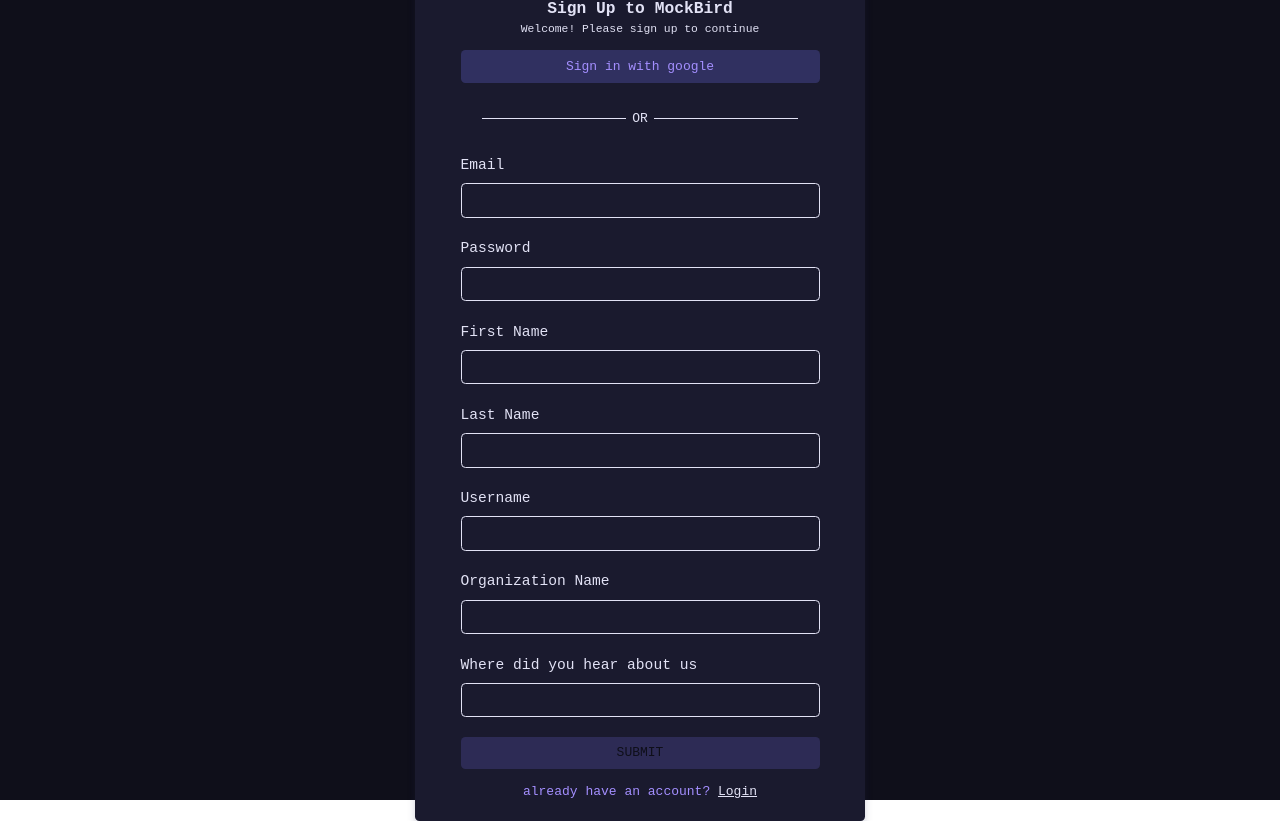
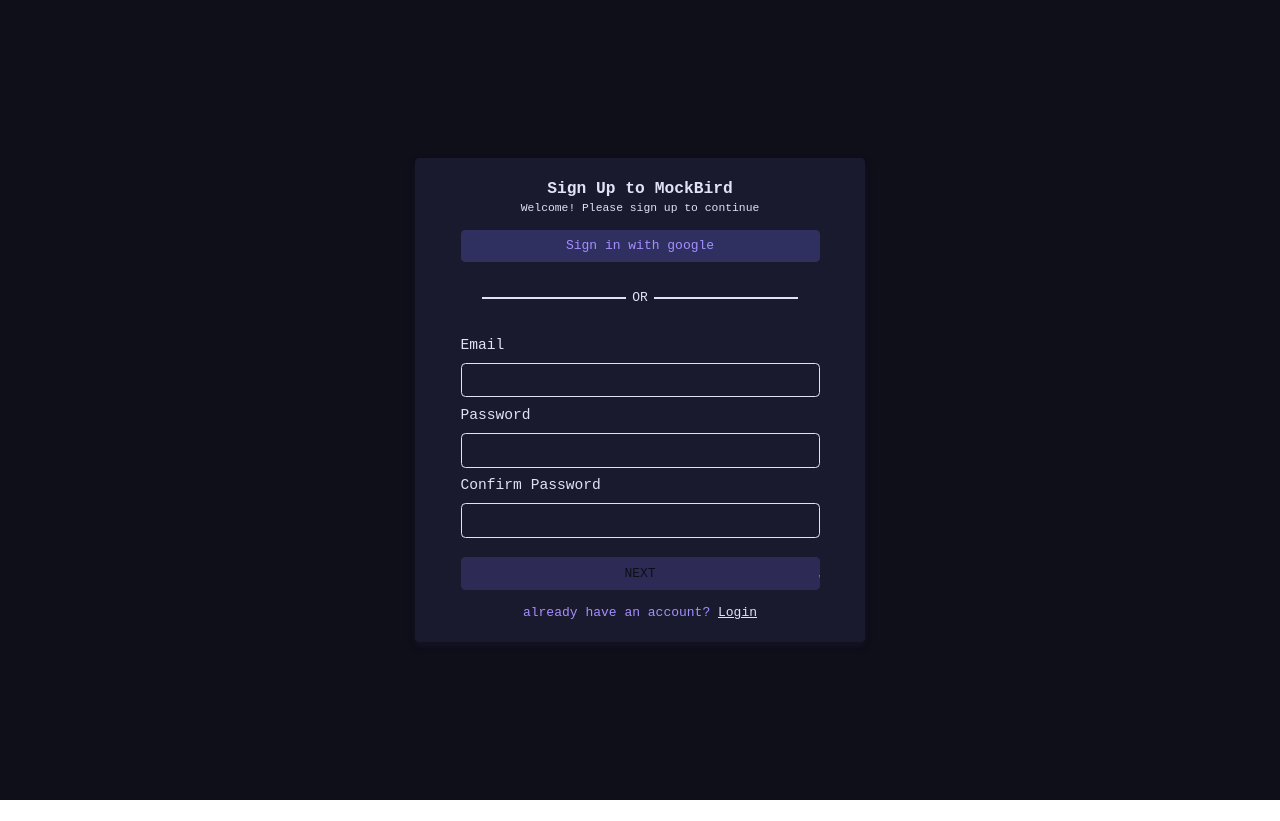
Before and after one commit to GauravRai2002/frontend-mock, a Next.js app: page /auth/signup in a window 1280 px wide. After the commit the page ends 800 px from the top, so only its background shows below. Built offline with nearby package versions, Linux system fonts and the light colour scheme; no server answers.

Commit message:
multi part in signup

```diff
--- a/src/app/auth/login/page.tsx
+++ b/src/app/auth/login/page.tsx
@@ -1,14 +1,29 @@
 'use client'
-import React, { useState } from 'react'
+import React, { useEffect, useState } from 'react'
 import { useLoginUser } from '@/hooks/use-login'
 import { useRouter } from 'next/navigation'
+
+type FormDataSignIn = {
+    email:string,
+    password:string
+}
 
 
 const Page:React.FC = () => {
 
-    const { loginUser, handleGoogleSignIn } = useLoginUser()
+    const { loginUser, handleGoogleSignIn, error:loginError, loading } = useLoginUser()
     const [error, setError] = useState<string>('')
     const router = useRouter()
+    const [formData, setFormData] = useState<FormDataSignIn>({
+        email:'',
+        password:''
+    })
+
+    const isDisabled:()=>boolean = ()=>{
+        const disabledLogic = loading || !formData.email || !formData.password || formData.email.trim().length==0 || formData.password.trim().length==0
+        return disabledLogic
+    }
+
 
     const handleSubmit = async(formdata:FormData)=>{
         const email = formdata.get('email') as string
@@ -20,8 +35,6 @@
         }
         await loginUser({email, password})
     }
-    //TODO: remove this
-    console.log(error)
 
     return (
         <div className='w-[40%] h-[50%] max-w-[450px] max-h-[600px] min-w-[300px] min-h-[450px] p-4 bg-card rounded-md flex flex-col items-center justify-center gap-4 shadow-lg shadow-foreground'>
@@ -43,7 +56,23 @@
                     <div className='h-0.5 bg-accent-foreground w-[40%]'></div>
                 </div>
 
-                <form className='flex flex-col items-center justify-center w-full gap-6' action={handleSubmit}>
+                {loginError.length>0&&<div className='w-full h-auto px-4 py-2 bg-destructive-foreground border-1 border-destructive rounded-md text-destructive text-center'>
+                    {loginError}
+                </div>}
+
+                <form className='flex flex-col items-center justify-center w-full gap-6' action={handleSubmit} onChange={(e)=>{
+                    const _formData = e.currentTarget
+                    const formData = new FormData(_formData)
+
+                    const email = formData.get('email') as string;
+                    const password = formData.get('password') as string;
+
+                    setFormData((prev)=>{
+                        return {...prev,
+                        email:email,
+                        password:password}
+                    })
+                }}>
                     <div className='w-full flex flex-col items-start justify-center gap-2'>
                         <label className='text-lg' htmlFor="email">Email</label>
                         <input className='border border-[1.5px w-full rounded-md p-2 focus:outline-none' type="email" name="email" id="email" />
@@ -54,7 +83,7 @@
                     </div>
 
 
-                    <input className='w-full flex items-center justify-center gap-2 bg-primary rounded-md p-2 cursor-pointer text-background' type="submit" value="Submit" />
+                    <input disabled={isDisabled()} className={`w-full flex items-center justify-center gap-2 ${isDisabled() ? 'bg-secondary cursor-not-allowed' : 'bg-primary cursor-pointer'}  rounded-md p-2  text-background`} type="submit" value="Submit" />
 
                 </form>
             </div>
--- a/src/app/auth/signup/page.tsx
+++ b/src/app/auth/signup/page.tsx
@@ -1,5 +1,5 @@
 'use client'
-import React, { useState } from 'react'
+import React, { useState, useEffect } from 'react'
 import { useRouter } from 'next/navigation'
 import { useSignupUser } from '@/hooks/use-signup'
 
@@ -7,36 +7,56 @@
 type STEP = 'CREDENTIALS' | 'ORGANIZATION_DATA' | 'VERIFICATION'
 
 type FormDataSignUp = {
-    email:string,
-    password:string,
-    firstName:string,
-    lastName:string,
-    organizationName:string,
-    source:string,
-    userName:string,
+    email: string,
+    password: string,
+    confirmPassword: string,
+    firstName: string,
+    lastName: string,
+    organizationName: string,
+    source: string,
+    userName: string,
 }
 
 
 
 
-const Page:React.FC = () => {
+const Page: React.FC = () => {
 
-    const { signUpUser, verifyEmailCode, handleGoogleSignUp } = useSignupUser()
+    const { signUpUser, verifyEmailCode, handleGoogleSignUp, error:loginError, loading } = useSignupUser()
     const [error, setError] = useState<string>('')
     const router = useRouter()
     const [step, setStep] = useState<STEP>('CREDENTIALS')
     const [formData, setFormData] = useState<FormDataSignUp>({
-        email:'',
-        password:'',
-        firstName:'',
-        lastName:'',
-        organizationName:'',
-        source:'',
-        userName:''
+        email: '',
+        password: '',
+        confirmPassword: '',
+        firstName: '',
+        lastName: '',
+        organizationName: '',
+        source: '',
+        userName: ''
     })
-    const nextDisabled = (!formData.email || !formData.password || !formData.firstName || !formData.lastName || !formData.organizationName || !formData.userName || formData.email.trim().length==0 || formData.password.trim().length==0 || formData.firstName.trim().length==0 || formData.lastName.trim().length==0 || formData.organizationName.trim().length==0 || formData.userName.trim().length==0)
 
-    const handleSubmit = async(formdata:FormData)=>{
+    useEffect(()=>{
+        setError(loginError)
+    },[loginError])
+
+    const nextDisabled = () => {
+        if (step === 'CREDENTIALS') {
+            return (!formData.email || !formData.password || !formData.confirmPassword || formData.email.trim().length == 0 || formData.password.trim().length == 0 || formData.confirmPassword.trim().length == 0)
+        } else {
+            return (!formData.email || !formData.password || !formData.firstName || !formData.lastName || !formData.organizationName || !formData.userName || formData.email.trim().length == 0 || formData.password.trim().length == 0 || formData.firstName.trim().length == 0 || formData.lastName.trim().length == 0 || formData.organizationName.trim().length == 0 || formData.userName.trim().length == 0)
+        }
+    }
+    // const nextDisabled = (!formData.email || !formData.password || !formData.firstName || !formData.lastName || !formData.organizationName || !formData.userName || formData.email.trim().length==0 || formData.password.trim().length==0 || formData.firstName.trim().length==0 || formData.lastName.trim().length==0 || formData.organizationName.trim().length==0 || formData.userName.trim().length==0)
+
+    const handleFirstStepChange = (e: any) => {
+        // e.preventDefault();
+        setStep('ORGANIZATION_DATA')
+        setError('')
+    }
+
+    const handleSubmit = async (formdata: FormData) => {
         const email = formdata.get('email') as string
         const password = formdata.get('password') as string
         const organizationName = formdata.get('organizationName') as string
@@ -45,30 +65,28 @@
         const source = formdata.get('source') as string
         const userName = formdata.get('userName') as string
 
-        if(!email || !password || !firstName || !lastName || !userName || !organizationName || email.trim().length==0 || password.trim().length==0 || firstName.trim().length==0 || lastName.trim().length==0 || organizationName.trim().length==0 || userName.trim().length==0){
+        if (!email || !password || !firstName || !lastName || !userName || !organizationName || email.trim().length == 0 || password.trim().length == 0 || firstName.trim().length == 0 || lastName.trim().length == 0 || organizationName.trim().length == 0 || userName.trim().length == 0) {
             setError('Please enter all the details')
             return
         }
-        await signUpUser({email, password, firstName, lastName, organizationName, source, userName, setStep})
+        await signUpUser({ email, password, firstName, lastName, organizationName, source, userName, setStep })
     }
 
-    const handleVerification = async(_formData:FormData)=>{
+    const handleVerification = async (_formData: FormData) => {
         const code = _formData.get('code') as string
 
-        try{
-            await verifyEmailCode({verificationCode:code, orgName: formData.organizationName})
+        try {
+            await verifyEmailCode({ verificationCode: code, orgName: formData.organizationName })
             // router.push('/')
-        }catch(err){
+        } catch (err) {
             console.error(err)
         }
     }
 
-    //TODO: remove this
-    console.log(error)
 
     return (
         <div className='w-[40%] h-fit max-w-[450px] py-6 min-w-[300px] min-h-[450px] p-4 bg-card rounded-md flex flex-col items-center justify-center gap-4 shadow-lg shadow-foreground'>
-            {step!=='VERIFICATION' && <div className='w-full flex flex-col items-center justify-center gap-4 text-accent-foreground px-10'>
+            {step !== 'VERIFICATION' && <div className='w-full flex flex-col items-center justify-center gap-4 text-accent-foreground px-10'>
                 <div className='flex flex-col items-center justify-center text-accent-foreground'>
                     <div className='text-xl font-bold'>Sign Up to MockBird</div>
                     <p className='text-sm text-center'>Welcome! Please sign up to continue</p>
@@ -86,23 +104,30 @@
                     <div className='h-0.5 bg-accent-foreground w-[40%]'></div>
                 </div>
 
-                <form className='flex flex-col items-center justify-center w-full gap-6' onChange={(e)=>{
+
+                {error.length>0&&<div className='w-full h-auto px-4 py-2 bg-destructive-foreground border-1 border-destructive rounded-md text-destructive text-center'>
+                    {error}
+                </div>}
+
+                <form className='flex flex-col items-center justify-center w-full gap-6 overflow-x-hidden relative' onChange={(e) => {
                     const _formData = e.currentTarget;
                     const formData = new FormData(_formData)
 
                     const email = formData.get('email') as string
                     const password = formData.get('password') as string
+                    const confirmPassword = formData.get('confirmPassword') as string
                     const organizationName = formData.get('organizationName') as string
                     const firstName = formData.get('firstName') as string
                     const lastName = formData.get('lastName') as string
                     const source = formData.get('source') as string
                     const userName = formData.get('userName') as string
 
-                    setFormData((prev:FormDataSignUp)=>{
+                    setFormData((prev: FormDataSignUp) => {
                         return {
                             ...prev,
                             email,
                             password,
+                            confirmPassword,
                             firstName,
                             lastName,
                             organizationName,
@@ -110,7 +135,9 @@
                             userName
                         }
                     })
-                }} action={handleSubmit}>
+                }} action={step === 'ORGANIZATION_DATA' ? handleSubmit : handleFirstStepChange}>
+
+                    <div className={` top-0 left-0 flex items-center justify-center gap-2 flex-col w-full h-full ${step === 'CREDENTIALS' ? 'relative' : '-translate-x-full absolute'}`}>
                         <div className={`w-full  flex flex-col items-start justify-center gap-2`}>
                             <label className='text-lg' htmlFor="email">Email</label>
                             <input className='border border-[1.5px w-full rounded-md p-2 focus:outline-none' type="email" name="email" id="email" />
@@ -121,6 +148,12 @@
                             <input className='border border-[1.5px w-full rounded-md p-2 focus:outline-none' type="password" name="password" id="password" />
                         </div>
 
+                        <div className={`w-full  flex flex-col items-start justify-center gap-2`}>
+                            <label className='text-lg' htmlFor="confirmPassword">Confirm Password</label>
+                            <input className='border border-[1.5px w-full rounded-md p-2 focus:outline-none' type="password" name="confirmPassword" id="confirmPassword" />
+                        </div>
+                    </div>
+                    <div className={`top-0 left-full flex items-center justify-center gap-2 flex-col w-full h-full ${step !== 'CREDENTIALS' ? 'relative -translate-x-full' : ' absolute'}`}>
                         <div className={`w-full  flex flex-col items-start justify-center gap-2`}>
                             <label className='text-lg' htmlFor="firstName">First Name</label>
                             <input className='border border-[1.5px w-full rounded-md p-2 focus:outline-none' type="text" name="firstName" id="firstName" />
@@ -145,15 +178,15 @@
                             <label className='text-lg' htmlFor="source">Where did you hear about us</label>
                             <input className='border border-[1.5px w-full rounded-md p-2 focus:outline-none' type="text" name="source" id="source" />
                         </div>
+                    </div>
 
-
-
-                    <input disabled={nextDisabled} className={`w-full flex items-center justify-center gap-2 ${nextDisabled?'bg-secondary cursor-not-allowed':'bg-primary cursor-pointer'}  rounded-md p-2  text-background`} type="submit" value='SUBMIT'/>
+                    {step==='ORGANIZATION_DATA'&&<input disabled={nextDisabled()} className={`w-full flex items-center justify-center gap-2 ${nextDisabled() ? 'bg-secondary cursor-not-allowed' : 'bg-primary cursor-pointer'}  rounded-md p-2  text-background`} type="submit" value='SUBMIT' />}
+                    {step==='CREDENTIALS'&&<button disabled={nextDisabled()} className={`w-full flex items-center justify-center gap-2 ${nextDisabled() ? 'bg-secondary cursor-not-allowed' : 'bg-primary cursor-pointer'}  rounded-md p-2  text-background`} type="button" onClick={handleFirstStepChange}>NEXT</button>}
 
 
                 </form>
             </div>}
-            {step==='VERIFICATION' && <div className='w-full flex flex-col items-center justify-center gap-4 text-accent-foreground px-10'>
+            {step === 'VERIFICATION' && <div className='w-full flex flex-col items-center justify-center gap-4 text-accent-foreground px-10'>
                 <div className='flex flex-col items-center justify-center text-accent-foreground gap-2'>
                     <div className='text-xl font-bold text-center'>Email sent to {formData.email}</div>
                     <p className='text-sm text-center'>Please enter the verification code sent to the email</p>
@@ -168,12 +201,12 @@
                         <input className='border border-[1.5px w-full rounded-md p-2 focus:outline-none' type="text" name="code" id="code" />
                     </div>
 
-                    <input disabled={nextDisabled} className={`w-full flex items-center justify-center gap-2 ${nextDisabled?'bg-secondary cursor-not-allowed':'bg-primary cursor-pointer'}  rounded-md p-2  text-background`} type="submit" value='SUBMIT'/>
+                    <input disabled={nextDisabled()} className={`w-full flex items-center justify-center gap-2 ${nextDisabled() ? 'bg-secondary cursor-not-allowed' : 'bg-primary cursor-pointer'}  rounded-md p-2  text-background`} type="submit" value='SUBMIT' />
 
 
                 </form>
             </div>}
-            {step==='CREDENTIALS' && <div className='text-primary'>already have an account? <span onClick={()=>{
+            {step === 'CREDENTIALS' && <div className='text-primary'>already have an account? <span onClick={() => {
                 router.push('/auth/login')
             }} className='text-foreground underline cursor-pointer'>Login</span></div>}
         </div>
--- a/src/hooks/use-login.ts
+++ b/src/hooks/use-login.ts
@@ -1,18 +1,21 @@
+'use client'
 import { useSignIn } from "@clerk/nextjs"
 import { useRouter } from "next/navigation"
+import { useState } from 'react'
 
 export const useLoginUser = () => {
 
     const router = useRouter()
     const { signIn, setActive } = useSignIn()
+    const [error, setError] = useState<string>('')
+    const [loading, setLoading] = useState<boolean>(false)
 
     const loginUser = async ({ email, password }: { email: string, password: string }) => {
 
         if (!signIn) return
 
-        console.log(email)
-
         try {
+            setLoading(true)
             const signinAttempt = await signIn?.create({
                 identifier: email
             })
@@ -29,8 +32,9 @@
                     router.push('/');
                 }
             }
-        } catch (err) {
-            console.error(err)
+        } catch (err:any) {
+            setError(err.errors[0].message)
+            setLoading(false)
         }
     }
 
@@ -39,6 +43,7 @@
         if (!signIn) return;
 
         try {
+            setLoading(true)
             const signInWithGoogle:any = await signIn.authenticateWithRedirect({
                 strategy: "oauth_google",
                 redirectUrl: "/auth/signup",
@@ -46,12 +51,14 @@
             });
             console.log(signInWithGoogle)
         } catch (err: any) {
+            setLoading(false)
             console.error('Error with Google login:', err);
             if (err.errors?.[0]?.code === 'form_identifier_not_found') {
             // Redirect to signup
             router.push('/auth/signup');
             } else {
-            console.error('Error with Google login:', err);
+                console.error('Error with Google login:', err);
+                setError(err.data.errors[0])
             }
         }
     };
@@ -60,6 +67,8 @@
     return {
         loginUser,
         handleGoogleSignIn,
+        error,
+        loading
     }
 
 
--- a/src/hooks/use-signup.ts
+++ b/src/hooks/use-signup.ts
@@ -1,10 +1,16 @@
+'use state'
 import { useSignUp, useUser, useOrganizationList } from "@clerk/nextjs"
+import { useState } from 'react'
+import { useRouter } from 'next/navigation'
 type STEP = 'CREDENTIALS' | 'ORGANIZATION_DATA' | 'VERIFICATION'
 
 export const useSignupUser = () => {
 
 
     const { signUp, setActive } = useSignUp()
+    const [error, setError] = useState<string>('')
+    const [loading, setLoading] = useState<boolean>(false)
+    const router = useRouter()
 
     const { createOrganization, setActive:setActiveOrganization } = useOrganizationList()
 
@@ -13,6 +19,7 @@
         if (!signUp) return
 
         try {
+            setLoading(true)
             const createResult:any = await signUp.create({
                 emailAddress: email,
                 password: password,
@@ -31,8 +38,13 @@
             }
 
             return createResult
-        } catch (err) {
+        } catch (err:any) {
             console.error(err)
+            setError(err.errors[0].message)
+            if(setStep){
+                setStep('CREDENTIALS')
+            }
+            setLoading(false)
         }
     }
 
@@ -43,6 +55,7 @@
 
 
         try {
+            setLoading(true)
             // Verify the email with the code
             const completeSignUp = await signUp.attemptEmailAddressVerification({
                 code: verificationCode,
@@ -61,7 +74,7 @@
                         setActiveOrganization({organization:organization.id})
                     }
                     });
-
+                    router.push('/')
 
                 } else {
                     console.error('No session ID found in completed signup');
@@ -74,7 +87,9 @@
             console.error('Error verifying email:', err);
             const errorMessage = err.errors?.[0]?.message || err.message || 'Invalid verification code';
             console.error(errorMessage)
+            setError(errorMessage)
             throw new Error(err)
+            setLoading(false)
         } finally {
             //TODO
         }
@@ -88,6 +103,7 @@
         if (!signUp) return;
 
         try {
+            setLoading(true)
             await signUp.authenticateWithRedirect({
                 strategy: "oauth_google",
                 redirectUrl: "/signup",
@@ -97,6 +113,9 @@
             });
         } catch (err: any) {
             console.error('Error with Google login:', err);
+            setError(err.errors[0].message)
+            setLoading(false)
+
         }
     };
 
@@ -104,7 +123,9 @@
     return {
         signUpUser,
         handleGoogleSignUp,
-        verifyEmailCode
+        verifyEmailCode,
+        loading,
+        error
     }
 
 
```
Also changed, not shown: 1 other file (tests, documents, lock files or other folders). Lines whose indentation alone changed are shown as unchanged.
